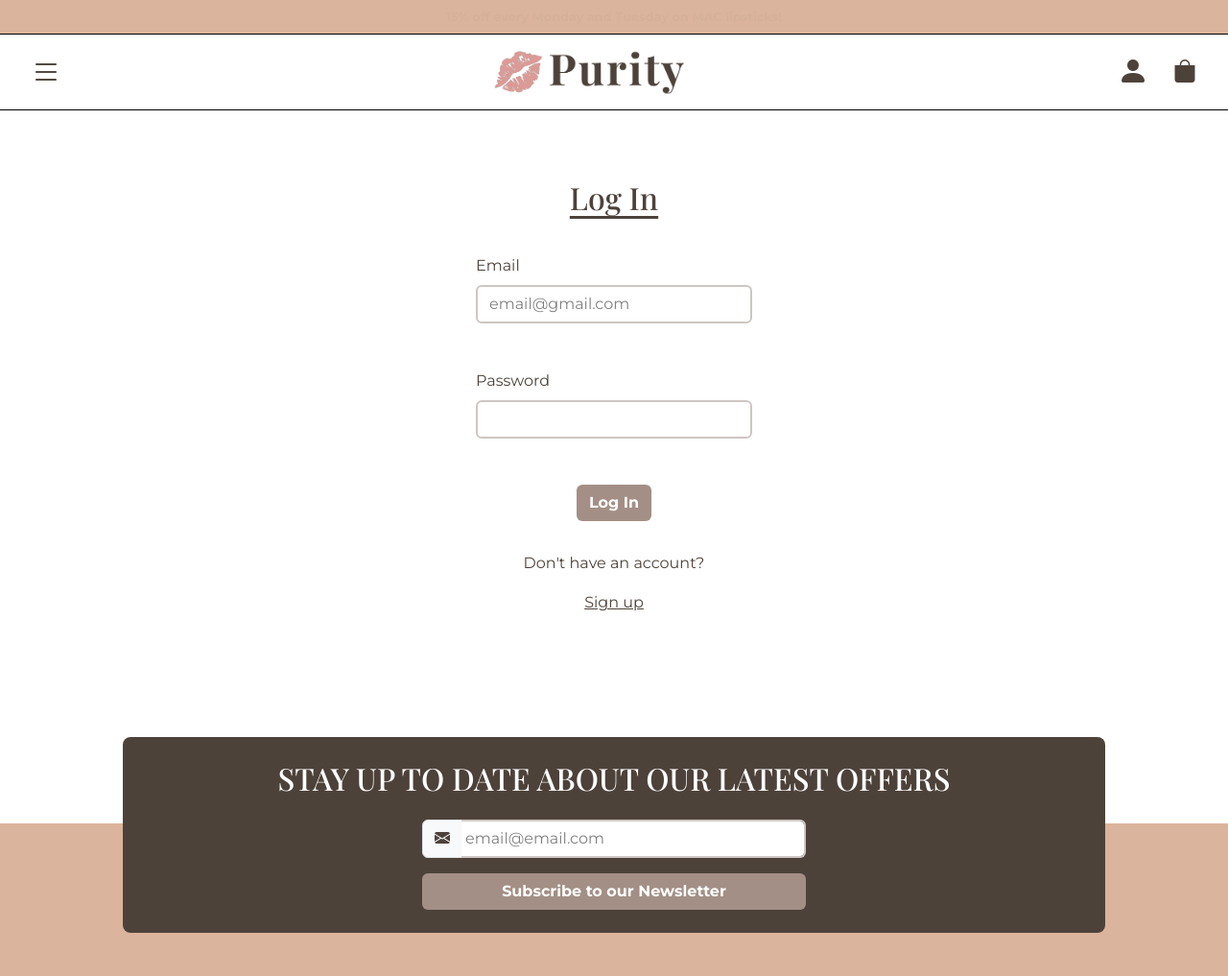
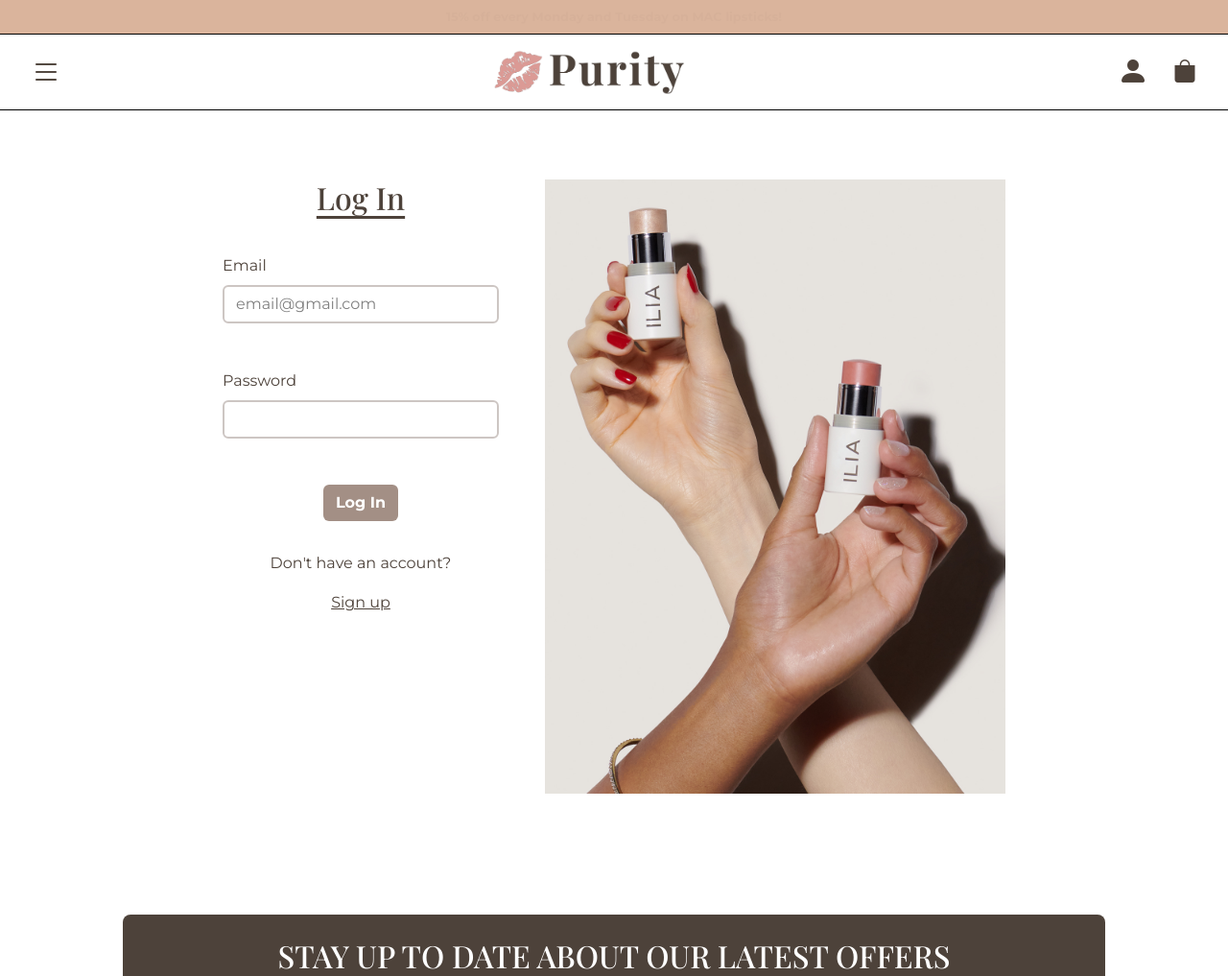
Before and after one commit to ValentinaBS/e-commerce-mindhub, a Spring Boot app: page /web/pages/login-signup.html in a window 1280 px wide. Shown: the top 1017 px of the page at 96% size. Run offline with Spring Boot 4, Linux system fonts and the light colour scheme; some of the project's set-up classes (security, data sources, template engines, error pages and the like) are left out, and stand-ins take their place; some libraries are stand-ins or nearby versions.

Commit message:
refactor: login-page

```diff
--- a/src/main/resources/static/web/pages/login-signup.html
+++ b/src/main/resources/static/web/pages/login-signup.html
@@ -240,8 +240,11 @@
     <main class=" ">
 
         <section class=" d-flex flex-column align-items-center p-4 gap-4 mt-5">
+            <!-- <section class=" d-flex  align-items-center gap-4 "> -->
 
             <!-- FORM LOGIN -->
+            <section v-if="showForm == false" class="d-flex gap-5">
+
                 <form @submit.prevent class="formLogin-Signup animate__animated animate__zoomIn" v-if="showForm == false">
                     <h2><span class="underline-text">Log In</span></h2>
                     <div class="mb-3 w-100">
@@ -265,11 +268,14 @@
 
                   </form>
 
+                  <img class="imgLogin" src="../assets/login-images/IMG-LOGIN.jpg" alt="">
+            </section>
+
 
               <!-- FORM SIGN UP -->
 
-
-              <form @submit.prevent class="formLogin-Signup" v-if="showForm == true">
+              <section v-if="showForm == true" class="d-flex flex-row-reverse gap-5">
+                <form @submit.prevent class="formLogin-Signup" >
                     <h2><span class="underline-text">Sign Up</span></h2>
                     <div class="mb-3 w-100">
                         <label for="exampleFormControlInput1" class="form-label">Full Name</label>
@@ -294,7 +300,12 @@
                         <button class="buttonFinal" type="button" @click="showForms">Log In</button>
                       </div>
 
+
+
                   </form>
+                  <img class="imgSignUp" src="../assets/login-images/signup2.jpeg" alt="">
+              </section>
+
 
 
 
--- a/src/main/resources/static/web/styles/login-signup.css
+++ b/src/main/resources/static/web/styles/login-signup.css
@@ -16,6 +16,12 @@
     text-decoration: underline;
     color: #4D423A;
 }
+.imgLogin{
+    width: 30rem;
+}
+.imgSignUp{
+    width: 45rem;
+}
 @media screen and (min-width: 300px) and (max-width: 500px){
 
     .formLogin-Signup{
@@ -23,3 +29,10 @@
     }
 
 }
+@media screen and (max-width: 760px){
+
+    .imgLogin{
+        display: none;
+    }
+
+}
```
Also changed, not shown: src/main/resources/static/web/assets/login-images/C_A_01_Desktop_MACStack_456x606_2x.jpg (added), src/main/resources/static/web/assets/login-images/FY24_HOLIDAY_CHATLIVE_DESKTOP.jpg (added), src/main/resources/static/web/assets/login-images/IMG-LOGIN.jpg (added), src/main/resources/static/web/assets/login-images/signup.jpeg (added), src/main/resources/static/web/assets/login-images/signup2.jpeg (added). Lines whose indentation alone changed are shown as unchanged.
